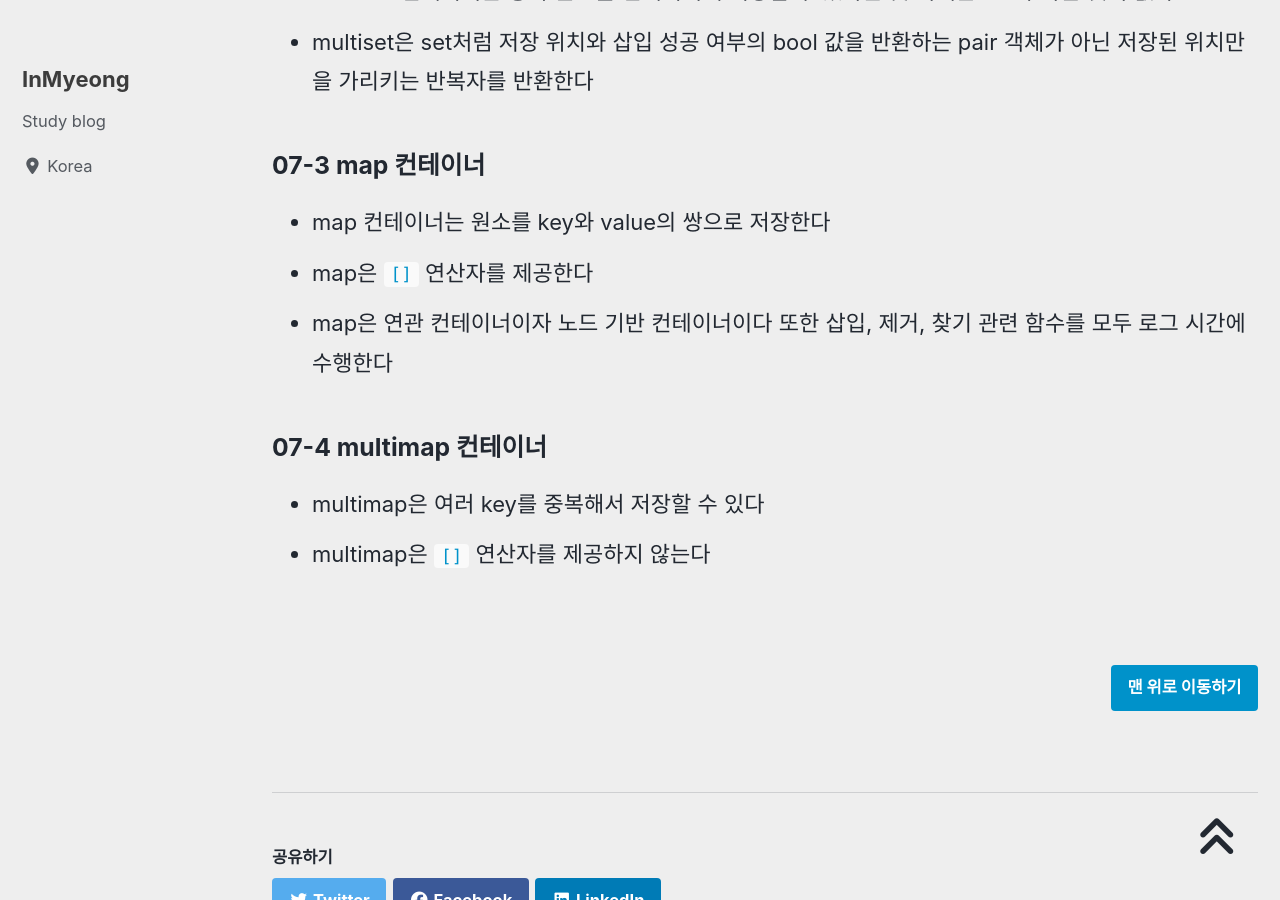
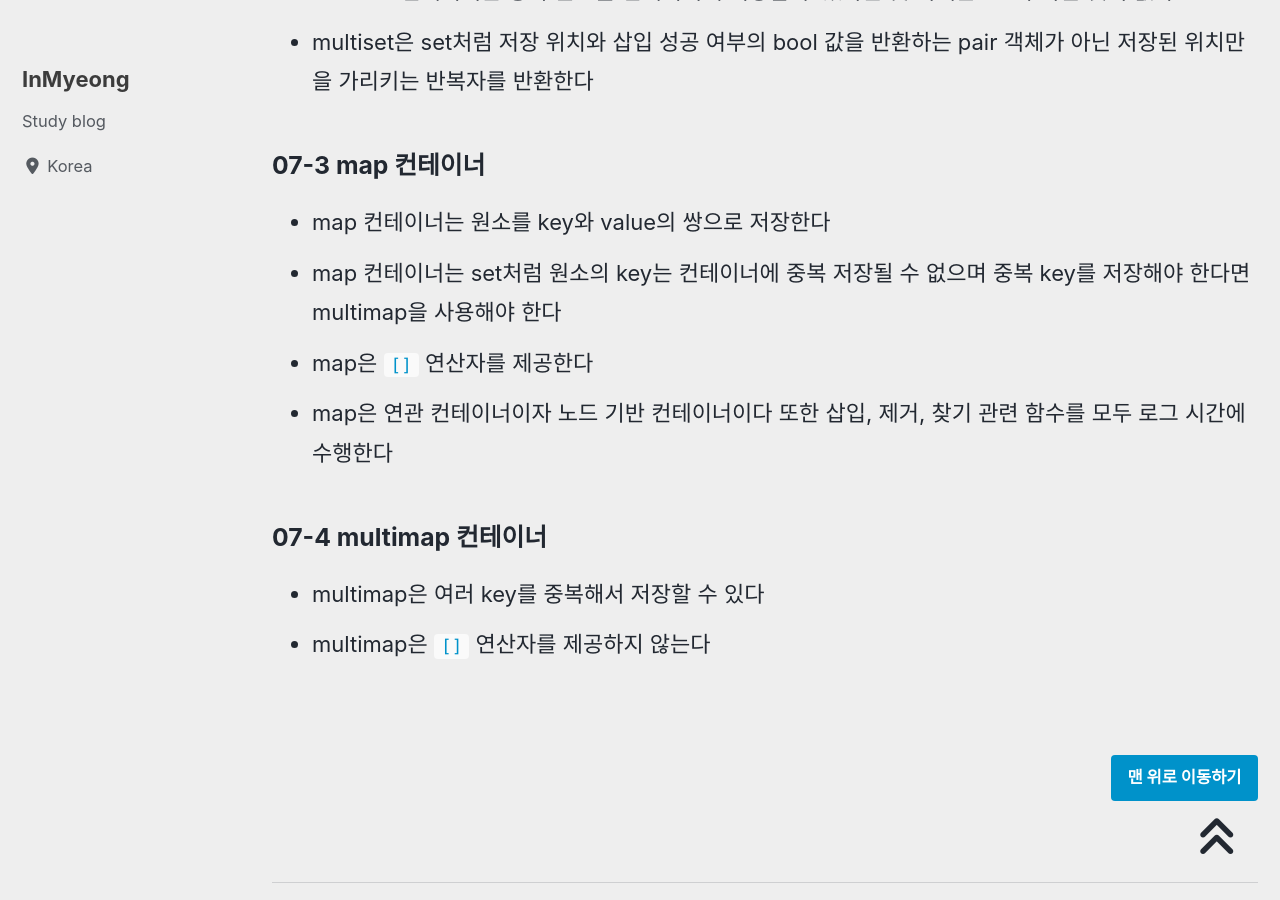
Before and after one commit to devMyeong/devMyeong.github.io, a Jekyll site: the page built from _posts/stl/2021-08-12-cpp-stl.md, in a window 1280 px wide and 900 px high, scrolled down 14648 px. Built offline with Jekyll 4.4.1, drawn with Linux system fonts in a browser that asks for light colours; cached includes are drawn as plain includes; nearby versions of some CDN libraries; some web fonts are replaced; comment, search, counter and statistics services are not loaded.

Commit message:
update stl chapter 07-3

```diff
--- a/_posts/stl/2021-08-12-cpp-stl.md
+++ b/_posts/stl/2021-08-12-cpp-stl.md
@@ -258,6 +258,7 @@ lt.remove_if(Predicate); // 이와 같이 조건자가 참인 모든 원소를
 
 ### 07-3 map 컨테이너
 - map 컨테이너는 원소를 key와 value의 쌍으로 저장한다
+- map 컨테이너는 set처럼 원소의 key는 컨테이너에 중복 저장될 수 없으며 중복 key를 저장해야 한다면 multimap을 사용해야 한다
 - map은 `[]` 연산자를 제공한다
 - map은 연관 컨테이너이자 노드 기반 컨테이너이다 또한 삽입, 제거, 찾기 관련 함수를 모두 로그 시간에 수행한다
 
```
